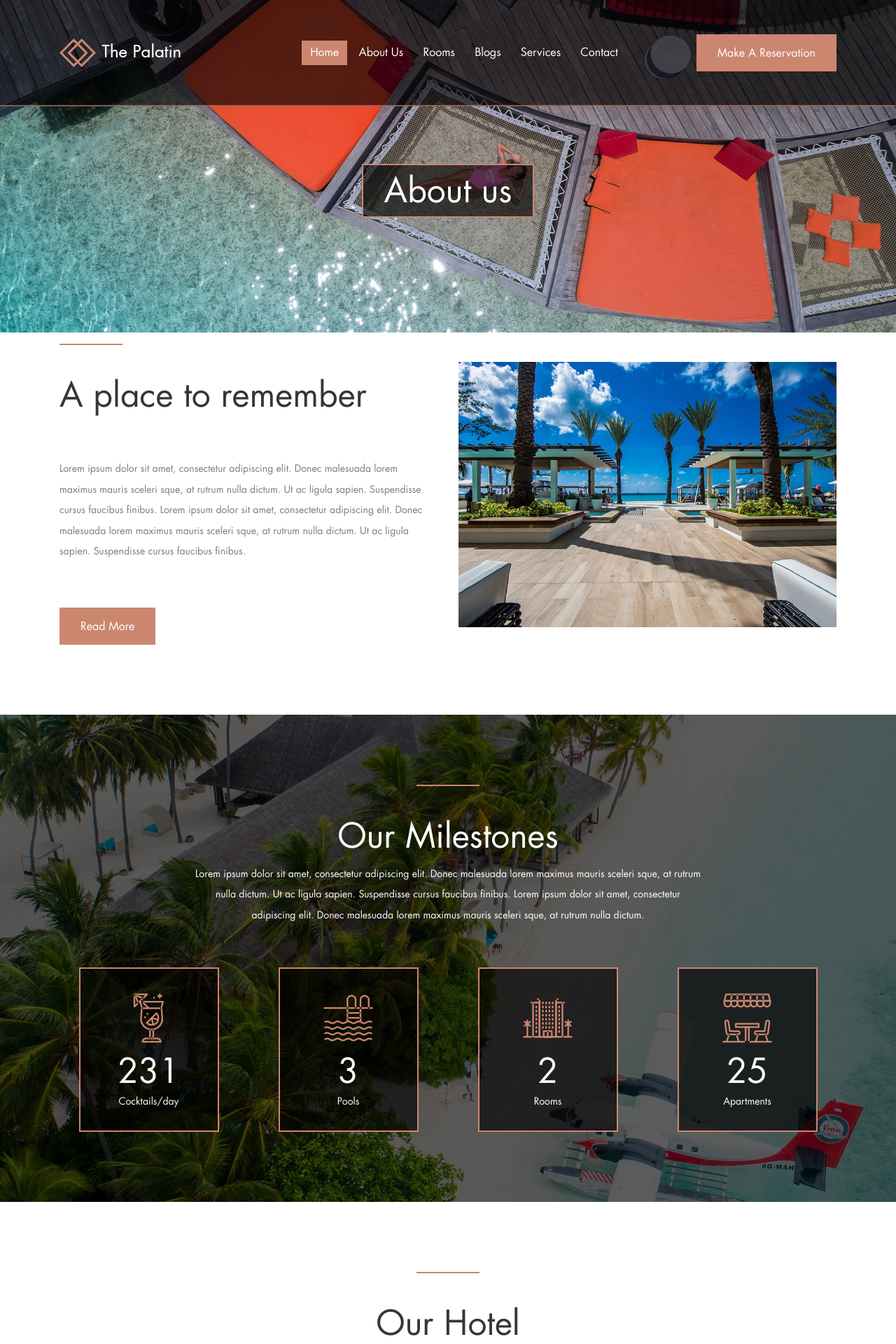
After one commit to Es1amMohamed/Booking, a Django app: page /about_us in a window 1280 px wide. The commit adds this page. Shown: the top 1920 px of the page at 70% size. Run offline with Django 4.2, Linux system fonts and the light colour scheme; data comes from the database, SQL or seed files in the repository; parts of the project's set-up code (start-up, migrations or seed data) failed here and were passed over; some libraries are stand-ins or nearby versions; some web fonts are replaced.

Commit message:
add contact and about_us pages

```diff
--- /dev/null
+++ b/settings/templates/settings/about_us.html
@@ -0,0 +1,208 @@
+
+{% extends 'base.html' %}
+{% load static %}
+{% block body %}
+
+    <!-- ##### Breadcumb Area Start ##### -->
+    <section class="breadcumb-area bg-img d-flex align-items-center justify-content-center" style="background-image: url({%static 'img/bg-img/bg-2.jpg'%});">
+        <div class="bradcumbContent">
+            <h2>About us</h2>
+        </div>
+    </section>
+    <!-- ##### Breadcumb Area End ##### -->
+
+    <!-- ##### Book Now Area Start ##### -->
+    <div class="book-now-area">
+        <div class="container">
+            <div class="row justify-content-center">
+                <div class="col-12 col-lg-10">
+                    <div class="book-now-form">
+                    </div>
+                </div>
+            </div>
+        </div>
+    </div>
+    <!-- ##### Book Now Area End ##### -->
+
+    <!-- ##### About Us Area Start ##### -->
+    <section class="about-us-area">
+        <div class="container">
+            <div class="row align-items-center">
+                <div class="col-12 col-lg-6">
+                    <div class="about-text mb-100">
+                        <div class="section-heading">
+                            <div class="line-"></div>
+                            <h2>A place to remember</h2>
+                        </div>
+                        <p>Lorem ipsum dolor sit amet, consectetur adipiscing elit. Donec malesuada lorem maximus mauris sceleri sque, at rutrum nulla dictum. Ut ac ligula sapien. Suspendisse cursus faucibus finibus. Lorem ipsum dolor sit amet, consectetur adipiscing elit. Donec malesuada lorem maximus mauris sceleri sque, at rutrum nulla dictum. Ut ac ligula sapien. Suspendisse cursus faucibus finibus.</p>
+                        <a href="{%url 'blog:post_list'%}" class="btn palatin-btn mt-50">Read More</a>
+                    </div>
+                </div>
+
+                <div class="col-12 col-lg-6">
+                    <div class="about-thumbnail mb-100">
+                        <img src="{%static 'img/bg-img/2.jpg'%}" alt="">
+                    </div>
+                </div>
+            </div>
+        </div>
+    </section>
+    <!-- ##### About Us Area End ##### -->
+
+    <!-- ##### Milestones Area Start ##### -->
+    <section class="our-milestones section-padding-100-0 bg-img bg-overlay bg-fixed" style="background-image: url({%static 'img/bg-img/bg-4.jpg'%});">
+        <div class="container">
+            <div class="row justify-content-center">
+                <div class="col-12 col-lg-8">
+                    <div class="section-heading text-center white">
+                        <div class="line-"></div>
+                        <h2>Our Milestones</h2>
+                        <p>Lorem ipsum dolor sit amet, consectetur adipiscing elit. Donec malesuada lorem maximus mauris sceleri sque, at rutrum nulla dictum. Ut ac ligula sapien. Suspendisse cursus faucibus finibus. Lorem ipsum dolor sit amet, consectetur adipiscing elit. Donec malesuada lorem maximus mauris sceleri sque, at rutrum nulla dictum.</p>
+                    </div>
+                </div>
+            </div>
+
+            <div class="row">
+
+                <!-- Single Cool Facts -->
+                <div class="col-12 col-sm-6 col-lg-3">
+                    <div class="single-cool-fact mb-100 wow fadeInUp" data-wow-delay="300ms">
+                        <div class="scf-text">
+                            <i class="icon-cocktail-1"></i>
+                            <h2><span class="counter">231</span></h2>
+                            <p>Cocktails/day</p>
+                        </div>
+                    </div>
+                </div>
+
+                <!-- Single Cool Facts -->
+                <div class="col-12 col-sm-6 col-lg-3">
+                    <div class="single-cool-fact mb-100 wow fadeInUp" data-wow-delay="500ms">
+                        <div class="scf-text">
+                            <i class="icon-swimming-pool"></i>
+                            <h2><span class="counter">3</span></h2>
+                            <p>Pools</p>
+                        </div>
+                    </div>
+                </div>
+
+                <!-- Single Cool Facts -->
+                <div class="col-12 col-sm-6 col-lg-3">
+                    <div class="single-cool-fact mb-100 wow fadeInUp" data-wow-delay="700ms">
+                        <div class="scf-text">
+                            <i class="icon-resort"></i>
+                            <h2><span class="counter">{{units.count}}</span></h2>
+                            <p>Rooms</p>
+                        </div>
+                    </div>
+                </div>
+
+                <!-- Single Cool Facts -->
+                <div class="col-12 col-sm-6 col-lg-3">
+                    <div class="single-cool-fact mb-100 wow fadeInUp" data-wow-delay="900ms">
+                        <div class="scf-text">
+                            <i class="icon-restaurant"></i>
+                            <h2><span class="counter">25</span></h2>
+                            <p>Apartments</p>
+                        </div>
+                    </div>
+                </div>
+
+            </div>
+        </div>
+    </section>
+    <!-- ##### Milestones Area End ##### -->
+
+    <!-- ##### Hotels Area Start ##### -->
+    <section class="our-hotels-area section-padding-100-0">
+        <div class="container">
+            <div class="row">
+                <div class="col-12">
+                    <div class="section-heading text-center">
+                        <div class="line-"></div>
+                        <h2>Our Hotel</h2>
+                    </div>
+                </div>
+            </div>
+
+            <div class="row justify-content-center">
+                <!-- Single Hotel Info -->
+                <div class="col-12 col-md-6 col-lg-4">
+                    <div class="single-hotel-info mb-100">
+                        <div class="hotel-info-text">
+                            <h6><span class="fa fa-check"></span> Donec malesuada lorem maximus mauris</h6>
+                            <h6><span class="fa fa-check"></span> Integer tempus ligula sem, id feugiat</h6>
+                            <h6><span class="fa fa-check"></span> Malesuada lorem maximus mauris sceleri </h6>
+                        </div>
+                        <div class="hotel-img">
+                            <img src="{%static 'img/bg-img/3.jpg'%}" alt="">
+                        </div>
+                    </div>
+                </div>
+                <!-- Single Hotel Info -->
+                <div class="col-12 col-md-6 col-lg-4">
+                    <div class="single-hotel-info mb-100">
+                        <div class="hotel-info-text">
+                            <h6><span class="fa fa-check"></span> Tempus ligula sem, id feugiat quam</h6>
+                            <h6><span class="fa fa-check"></span> Integer tempus ligula sem, id feugiat</h6>
+                            <h6><span class="fa fa-check"></span> Esuada lorem maximus mauris sceleri</h6>
+                        </div>
+                        <div class="hotel-img">
+                            <img src="{%static 'img/bg-img/10.jpg'%}" alt="">
+                        </div>
+                    </div>
+                </div>
+                <!-- Single Hotel Info -->
+                <div class="col-12 col-md-6 col-lg-4">
+                    <div class="single-hotel-info mb-100">
+                        <div class="hotel-info-text">
+                            <h6><span class="fa fa-check"></span> Tempus ligula sem, id feugiat quam</h6>
+                            <h6><span class="fa fa-check"></span> Integer tempus ligula sem, id feugiat</h6>
+                            <h6><span class="fa fa-check"></span> Esuada lorem maximus mauris sceleri</h6>
+                        </div>
+                        <div class="hotel-img">
+                            <img src="{%static 'img/bg-img/11.jpg'%}" alt="">
+                        </div>
+                    </div>
+                </div>
+            </div>
+        </div>
+    </section>
+    <!-- ##### Hotels Area End ##### -->
+
+    <!-- ##### Testimonial Area Start ##### -->
+    <section class="testimonial-area section-padding-100 bg-img" style="background-image: url(img/core-img/pattern.png);">
+        <div class="container">
+            <div class="row">
+                <div class="col-12">
+                    <div class="testimonial-content">
+                        <div class="section-heading text-center">
+                            <div class="line-"></div>
+                            <h2>What Clients Say</h2>
+                        </div>
+
+                        <!-- Testimonial Slides -->
+                        <div class="testimonial-slides owl-carousel">
+
+                            <!-- Single Testimonial -->
+                            <div class="single-testimonial">
+                                <p>Lorem ipsum dolor sit amet, consectetur adipiscing elit. Donec malesuada lorem maximus mauris sceleri sque, at rutrum nulla dictum. Ut ac ligula sapien. Suspendisse cursus faucibus finibus. Lorem ipsum dolor sit amet, consectetur adipiscing elit. Donec malesuada lorem maximus mauris sceleri sque, at rutrum nulla dictum. Ut ac ligula sapien. Suspendisse cursus faucibus finibus.</p>
+                                <h6>Michael Smith, <span>Client</span></h6>
+                                <img src="{%static 'img/core-img/trip.png'%}" alt="">
+                            </div>
+
+                            <!-- Single Testimonial -->
+                            <div class="single-testimonial">
+                                <p>Lorem ipsum dolor sit amet, consectetur adipiscing elit. Donec malesuada lorem maximus mauris sceleri sque, at rutrum nulla dictum. Ut ac ligula sapien. Suspendisse cursus faucibus finibus. Lorem ipsum dolor sit amet, consectetur adipiscing elit. Donec malesuada lorem maximus mauris sceleri sque, at rutrum nulla dictum. Ut ac ligula sapien. Suspendisse cursus faucibus finibus.</p>
+                                <h6>Nazrul Islam, <span>Developer</span></h6>
+                                <img src="{%static 'img/core-img/trip.png'%}" alt="">
+                            </div>
+
+                        </div>
+                    </div>
+                </div>
+            </div>
+        </div>
+    </section>
+    <!-- ##### Testimonial Area End ##### -->
+    {% endblock body %}
--- a/settings/urls.py
+++ b/settings/urls.py
@@ -8,4 +8,6 @@ app_name = 'settings'
 urlpatterns = [
     path('',views.home, name = 'home'),
     path('services', views.services, name = 'services'),
+    path('about_us', views.about_us,name='about_us'),
+    path('contact', views.contact, name='contact'),
 ]
--- a/settings/views.py
+++ b/settings/views.py
@@ -20,3 +20,18 @@ def services(request):
 
 
     return render(request, 'settings/services.html')
+
+
+def about_us(request):
+
+    units = Unit.objects.all()
+    context = {'units':units}
+
+    return render(request,'settings/about_us.html', context)
+
+
+
+def contact(request):
+
+
+    return render(request,'settings/contact.html')
--- a/templates/base.html
+++ b/templates/base.html
@@ -52,11 +52,11 @@
                             <div class="classynav">
                                 <ul>
                                     <li class="active"><a href="{%url 'settings:home' %}">Home</a></li>
-                                    <li><a href="about-us.html">About Us</a></li>
+                                    <li><a href="{%url 'settings:about_us'%}">About Us</a></li>
                                     <li><a href="{%url 'unit:unit_list' %}">Rooms</a></li>
                                     <li><a href="{%url 'blog:post_list' %}">Blogs</a></li>
                                     <li><a href="{%url 'settings:services'%}">Services</a></li>
-                                    <li><a href="contact.html">Contact</a></li>
+                                    <li><a href="{%url 'settings:contact'%}">Contact</a></li>
                                 </ul>
 
                                 <!-- Button -->
```
Also changed, not shown: settings/templates/settings/contact.html (added, +224 -0 lines).
